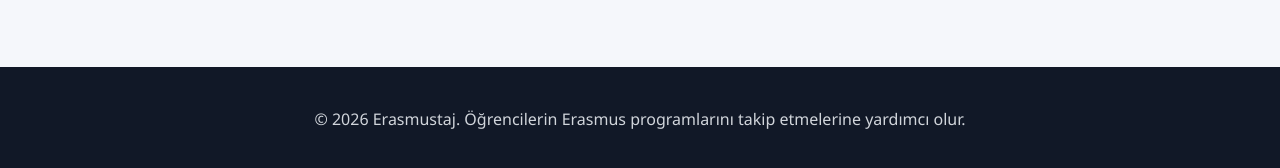
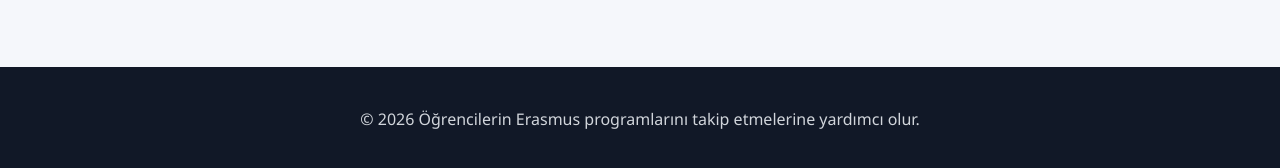
Before and after one commit to aliemir-dl/erasmusStaj, a Jekyll site: the page built from docs/index.md, in a window 1280 px wide and 900 px high, scrolled down 1042 px. Shown: the part 728-896 px from the top of the window. Built offline with Jekyll 4.4.1, drawn with Linux system fonts in a browser that asks for light colours; some of the changed lines change nothing that is shown.

Commit message:
Remove Erasmustaj text from page title and footer

```diff
--- a/docs/_layouts/default.html
+++ b/docs/_layouts/default.html
@@ -3,7 +3,7 @@
 <head>
     <meta charset="UTF-8" />
     <meta name="viewport" content="width=device-width, initial-scale=1.0" />
-    <title>{{ page.title }} | {{ site.title }}</title>
+    <title>{{ page.title }}</title>
     <link rel="stylesheet" href="css/style.css" />
 </head>
 <body>
@@ -30,7 +30,7 @@
 
     <footer class="site-footer">
         <div class="container">
-            <p>© 2026 {{ site.title }}. Öğrencilerin Erasmus programlarını takip etmelerine yardımcı olur.</p>
+            <p>© 2026 Öğrencilerin Erasmus programlarını takip etmelerine yardımcı olur.</p>
         </div>
     </footer>
 </body>
```
